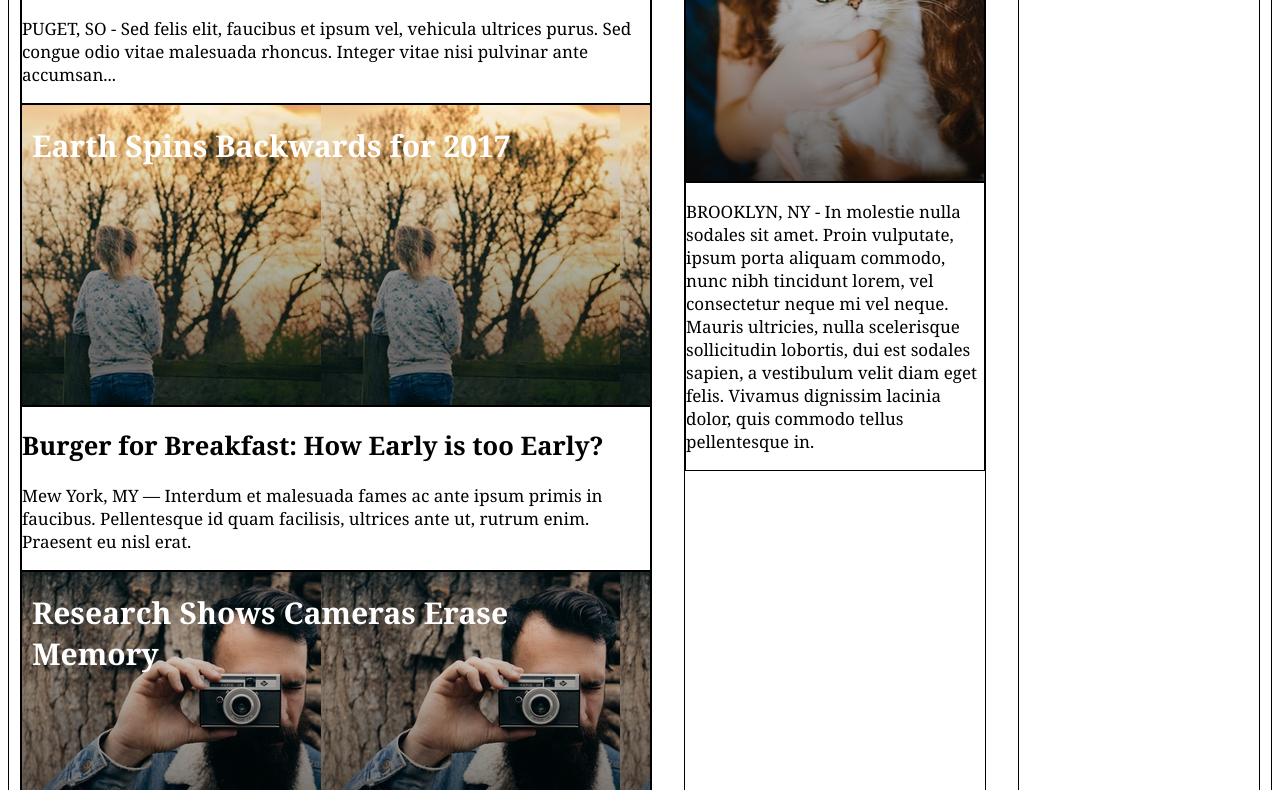
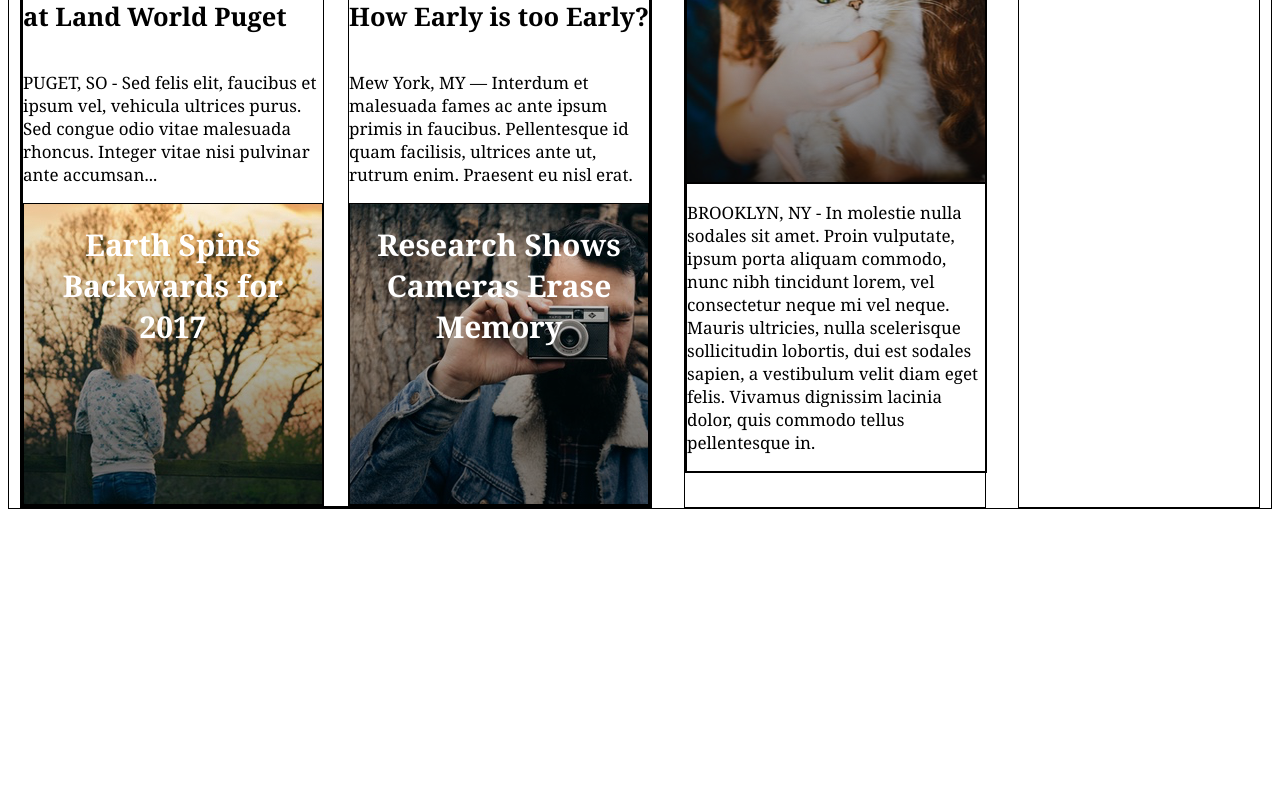
Before and after one commit to ggdetkos/mytimes, a plain HTML site: page index.html in a window 1280 px wide. Shown: the part 733-1523 px from the top of the page. After the commit the page ends 1250 px from the top, so only its background shows below. Drawn offline with Linux system fonts and the light colour scheme.

Commit message:
Complete horizontal subcolumns within main, left column

```diff
--- a/index.html
+++ b/index.html
@@ -28,34 +28,39 @@
 
 <!-- Left News Column -->
       <div class="column large">
+        <div class="storyMain">
           <div id="mother-of-three" class="storyImage">
             <h1>Mother of Three Buys Tuna Steak at Phish Concert. Leaves, &quot;Feeling Funny.&quot;</h1>
           </div>
           <div>
             <p>MONUMENT VALLEY, AZ - Lorem ipsum dolor sit amet, consectetur adipiscing elit. Pellentesque nec nisl at augue dapibus dignissim. Nunc condimentum rutrum metus, ac eleifend lacus viverra nec. Proin ultrices egestas diam sed mollis. Nulla sapien massa, dictum vitae est et, pellentesque rutrum risus. Nunc volutpat, metus ac rutrum tempus, orci nisi porttitor dolor, sit amet luctus metus est ut mauris. Quisque vulputate nisl vitae massa rhoncus, at sagittis elit accumsan. Etiam tempus, lorem quis blandit imperdiet, enim dui lobortis tortor, sit amet lobortis arcu ex id odio. Nam fermentum nulla et eros bibendum, sed ullamcorper massa scelerisque. Vestibulum aliquet placerat leo a hendrerit. Nulla non sagittis neque. Nullam sit amet fringilla massa.</p>
           </div>
-        <div>
+        </div>
+        <div class="stories">
+          <div class="storycolumn">
             <h2>Orca Spends Vacation at Land World Puget</h2>
             <p>PUGET, SO - Sed felis elit, faucibus et ipsum vel, vehicula ultrices purus. Sed congue odio vitae malesuada rhoncus. Integer vitae nisi pulvinar ante accumsan...</p>
-        </div>
             <div id="earth-spins" class="storyImage">
               <h1>Earth Spins Backwards for 2017</h1>
             </div>
-        <div>
+          </div>
+          <div class="storycolumn">
             <h2>Burger for Breakfast: How Early is too Early?</h2>
             <p>Mew York, MY — Interdum et malesuada fames ac ante ipsum primis in faucibus. Pellentesque id quam facilisis, ultrices ante ut, rutrum enim. Praesent eu nisl erat.</p>
-        </div>
             <div id="cameras-erase" class="storyImage">
               <h1>Research Shows Cameras Erase Memory</h1>
+            </div>
+          </div>
         </div>
       </div>
 
 <!-- Center News Column -->
       <div class="column medium">
-        <div>
+        <div class="story">
           <h2>FBI Finds Action Star Guilty of False Advertising</h2>
           <p>WASHINGTON, DC - Donec luctus sem augue, rutrum posuere orci aliquam sed. Nam vitae aliquam lectus. Sed tempor tortor est, nec sagittis eros tincidunt sed. Morbi venenatis condimentum sem, vitae sollicitudin turpis pulvinar eget. Morbi pellentesque consectetur mi id auctor. Phasellus tincidunt orci mauris, placerat pharetra urna fringilla vitae. Morbi eget rutrum urna. Cras condimentum augue ut ante sollicitudin interdum. Pellentesque cursus dolor at tincidunt cursus. Vestibulum blandit aliquam felis...</p>
         </div>
+        <div class="storycolumn">
           <div id="cats-in-control" class="storyImage">
             <h1>Cats in Control-Is It a Thing?</h1>
           </div>
@@ -63,11 +68,12 @@
             <p>BROOKLYN, NY - In molestie nulla sodales sit amet. Proin vulputate, ipsum porta aliquam commodo, nunc nibh tincidunt lorem, vel consectetur neque mi vel neque. Mauris ultricies, nulla scelerisque sollicitudin lobortis, dui est sodales sapien, a vestibulum velit diam eget felis. Vivamus dignissim lacinia dolor, quis commodo tellus pellentesque in.</p>
           </div>
         </div>
+      </div>
 
 <!-- Right News Column -->
       <div class="column small">
         <img src="./resources/images/img-news-bite.png" alt="New Bite Cookie" />
-        <div>
+        <div class="newsBites">
           <h3>NEWS BITES</h3>
           <p>Cat Emoji Goes Viral Buy Youtube Views Home Business Advertising Ideas Advertising Internet Online Illustration in Marketing Materials Finally a Top Secret Way You Can</p>
         </div>
--- a/resources/css/style.css
+++ b/resources/css/style.css
@@ -92,6 +92,17 @@ nav span {
   width: 240px;
 }
 
+.stories {
+  display: flex;
+  justify-content: space-between;
+}
+
+.storycolumn {
+  display: flex;
+  flex-direction: column;
+  width: 300px;
+}
+
 .storyImage {
   height: 300px;
   padding: 0 10px;
@@ -117,3 +128,9 @@ nav span {
 #cats-in-control {
   background-image: url(../images/img-story-1.png);
 }
+
+#earth-spins h1,
+#cameras-erase h1,
+#cats-in-control h1 {
+  text-align: center;
+}
```
Lines whose indentation alone changed are shown as unchanged.
